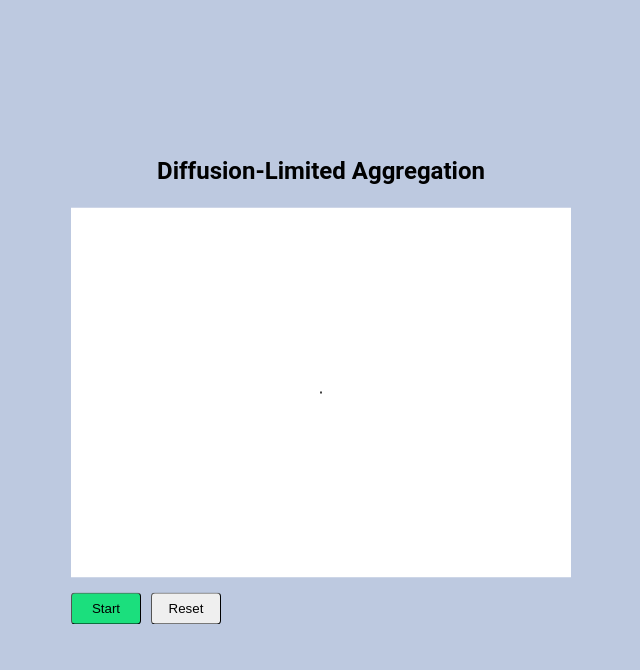
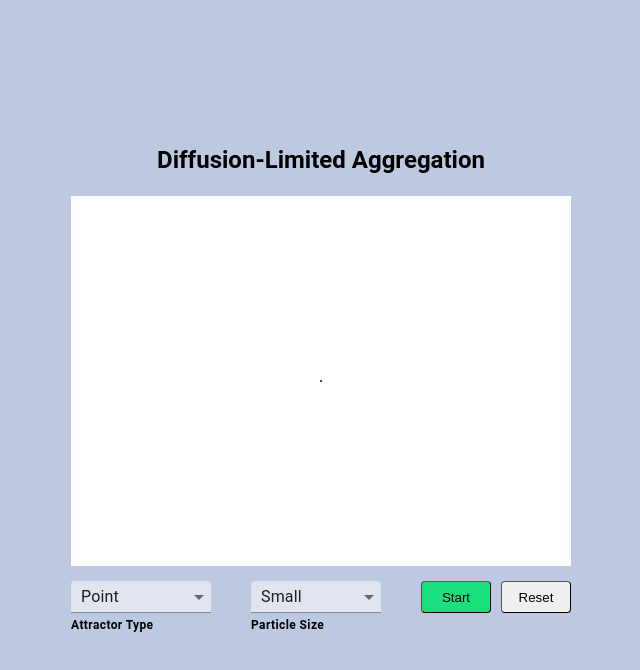
Before and after one commit to mh-719/DLA, a React app: page / in a window 1280 px wide. Shown: the top 670 px of the page, without its empty margins (319-959 px from the left). Built offline with nearby package versions, Linux system fonts and the light colour scheme.

Commit message:
Add drop-down menus for simulation options

```diff
--- a/src/components/Controls.js
+++ b/src/components/Controls.js
@@ -1,4 +1,5 @@
 import React, { useRef } from 'react';
+import DropDown from './DropDown';
 import StartButton from './StartButton';
 import ResetButton from './ResetButton';
 import { attractorTypes, particleSizes } from '../models/options';
@@ -16,6 +17,18 @@ const Controls = () => {
   return (
     <React.Fragment>
       <div className="controls row-1">
+        <DropDown
+          width={140}
+          options={attractorTypes}
+          selection={attractor}
+          label="Attractor Type"
+        />
+        <DropDown
+          width={130}
+          options={particleSizes}
+          selection={particle}
+          label="Particle Size"
+        />
         <div className="start-reset">
           <StartButton
             simulation={simulation}
--- /dev/null
+++ b/src/components/DropDown.js
@@ -0,0 +1,64 @@
+import React, { useState } from 'react';
+import { makeStyles } from '@material-ui/core/styles';
+import FormControl from '@material-ui/core/FormControl';
+import Select from '@material-ui/core/Select';
+import MenuItem from '@material-ui/core/MenuItem';
+import FormHelperText from '@material-ui/core/FormHelperText';
+import PropTypes from 'prop-types';
+
+const useStyles = makeStyles({
+  formControl: {
+    minWidth: ({ width }) => width,
+  },
+  select: {
+    backgroundColor: '#e0e5f0',
+    borderTopLeftRadius: 4,
+    borderTopRightRadius: 4,
+    paddingLeft: 10,
+  },
+  label: {
+    color: '#000000',
+    fontWeight: 700,
+  },
+});
+
+const DropDown = ({ width, options, selection, label }) => {
+  const classes = useStyles({ width });
+  const [item, setItem] = useState(options[0].item);
+
+  const handleChange = (event) => {
+    setItem(event.target.value);
+    selection.current = event.target.value;
+
+    const resetButton = document.getElementById('ResetButton');
+    resetButton.click();
+  };
+
+  return (
+    <FormControl className={classes.formControl}>
+      <Select
+        className={classes.select}
+        value={item}
+        onChange={handleChange}
+      >
+        {options.map((option) => (
+          <MenuItem key={option.label} value={option.item}>
+            {option.label}
+          </MenuItem>
+        ))}
+      </Select>
+      <FormHelperText className={classes.label}>
+        {label}
+      </FormHelperText>
+    </FormControl>
+  );
+};
+
+DropDown.propTypes = {
+  width: PropTypes.number,
+  options: PropTypes.array,
+  selection: PropTypes.object,
+  label: PropTypes.string,
+};
+
+export default DropDown;
```
